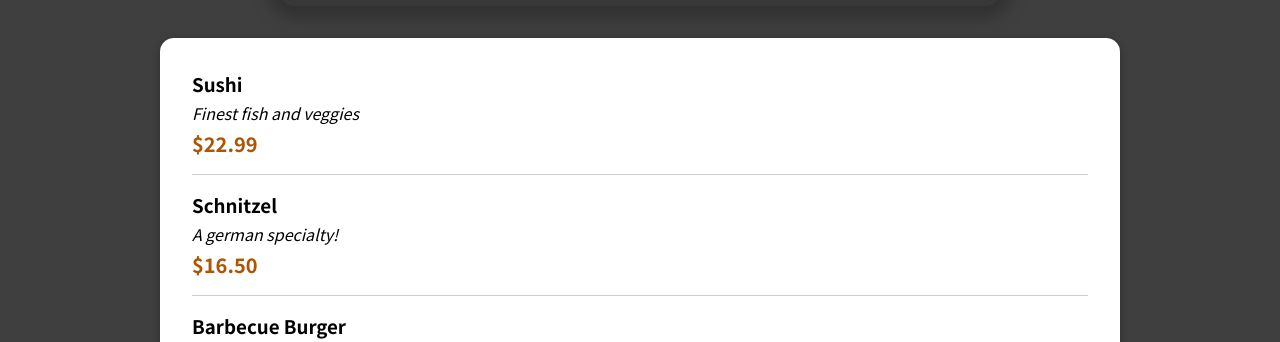
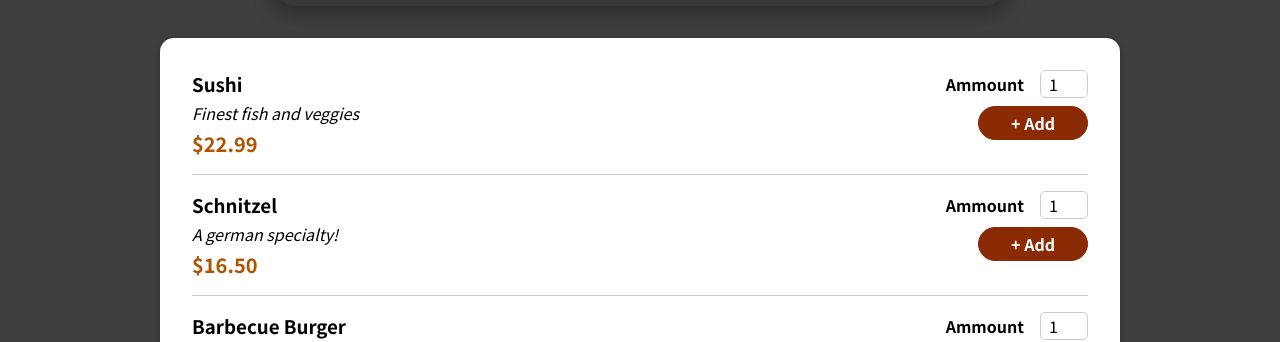
Before and after one commit to afifputra/react-complete-guide, a JavaScript app in the folder react-food-order-app/: page / in a window 1280 px wide. Shown: the part 467-809 px from the top of the page. Built offline with nearby package versions, Linux system fonts and the light colour scheme.

Commit message:
Adding Form

```diff
--- a/react-food-order-app/src/components/Meals/MealItem/MealItem.js
+++ b/react-food-order-app/src/components/Meals/MealItem/MealItem.js
@@ -1,3 +1,5 @@
+import MealItemForm from "./MealItemForm";
+
 import classes from "./MealItem.module.css";
 
 const MealItem = (props) => {
@@ -9,7 +11,9 @@ const MealItem = (props) => {
         <div className={classes.description}>{props.description}</div>
         <div className={classes.price}>{price}</div>
       </div>
-      <div></div>
+      <div>
+        <MealItemForm />
+      </div>
     </li>
   );
 };
--- a/react-food-order-app/src/components/Meals/MealItem/MealItemForm.js
+++ b/react-food-order-app/src/components/Meals/MealItem/MealItemForm.js
@@ -0,0 +1,23 @@
+import Input from "../../UI/Input";
+import classes from "./MealItemForm.module.css";
+
+const MealItemForm = (props) => {
+  return (
+    <form className={classes.form}>
+      <Input
+        label="Ammount"
+        input={{
+          id: "amount",
+          type: "number",
+          min: "1",
+          max: "5",
+          step: "1",
+          defaultValue: "1",
+        }}
+      />
+      <button>+ Add</button>
+    </form>
+  );
+};
+
+export default MealItemForm;
--- /dev/null
+++ b/react-food-order-app/src/components/Meals/MealItem/MealItemForm.module.css
@@ -0,0 +1,20 @@
+.form {
+  text-align: right;
+}
+
+.form button {
+  font: inherit;
+  cursor: pointer;
+  background-color: #8a2b06;
+  border: 1px solid #8a2b06;
+  color: white;
+  padding: 0.25rem 2rem;
+  border-radius: 20px;
+  font-weight: bold;
+}
+
+.form button:hover,
+.form button:active {
+  background-color: #641e03;
+  border-color: #641e03;
+}
--- /dev/null
+++ b/react-food-order-app/src/components/UI/Input.js
@@ -0,0 +1,12 @@
+import classes from "./Input.module.css";
+
+const Input = (props) => {
+  return (
+    <div className={classes.input}>
+      <label htmlFor={props.input.id}>{props.label}</label>
+      <input {...props.input}></input>
+    </div>
+  );
+};
+
+export default Input;
--- /dev/null
+++ b/react-food-order-app/src/components/UI/Input.module.css
@@ -0,0 +1,18 @@
+.input {
+  display: flex;
+  align-items: center;
+  margin-bottom: 0.5rem;
+}
+
+.input label {
+  font-weight: bold;
+  margin-right: 1rem;
+}
+
+.input input {
+  width: 3rem;
+  border-radius: 5px;
+  border: 1px solid #ccc;
+  font: inherit;
+  padding-left: 0.5rem;
+}
```
